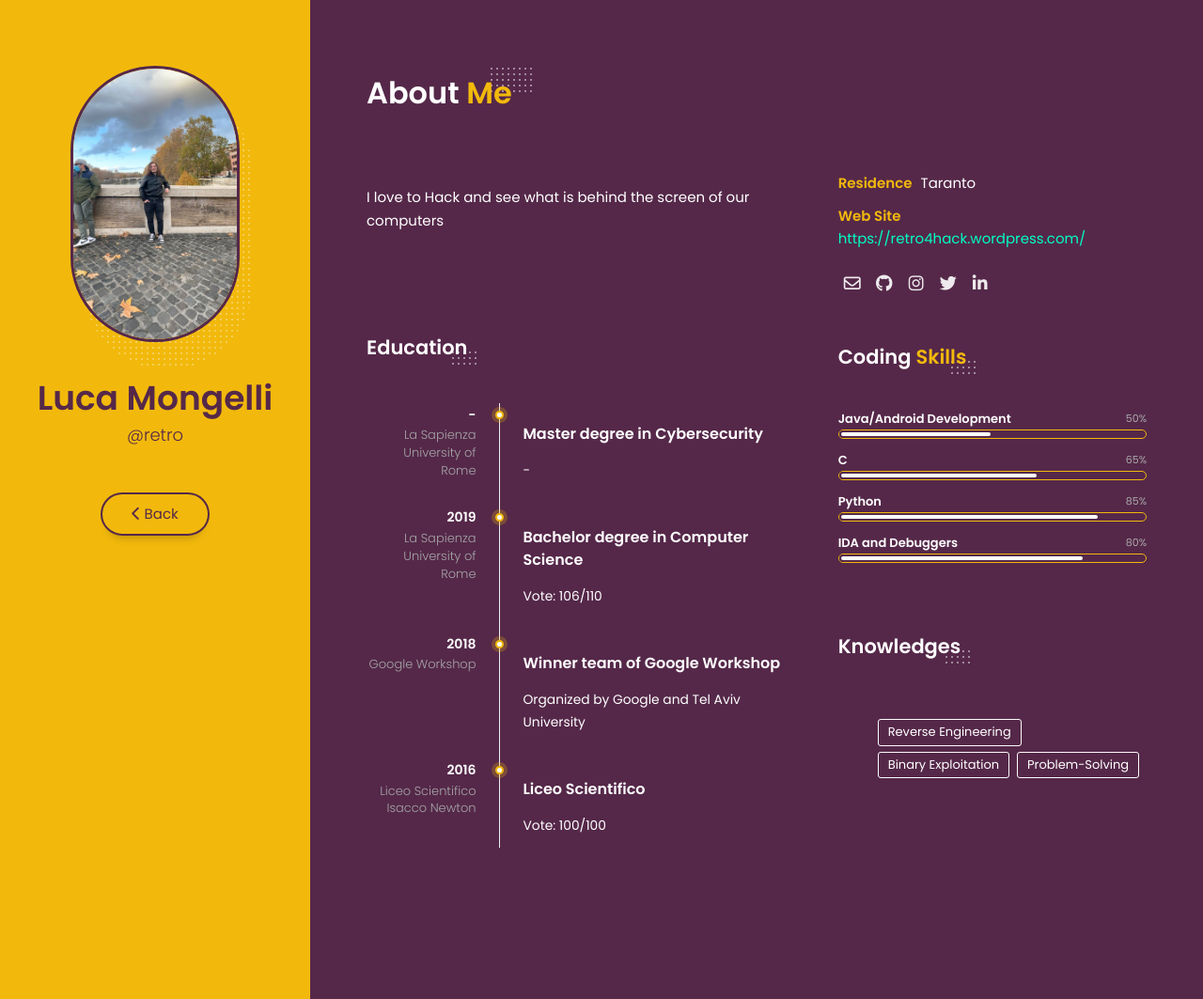
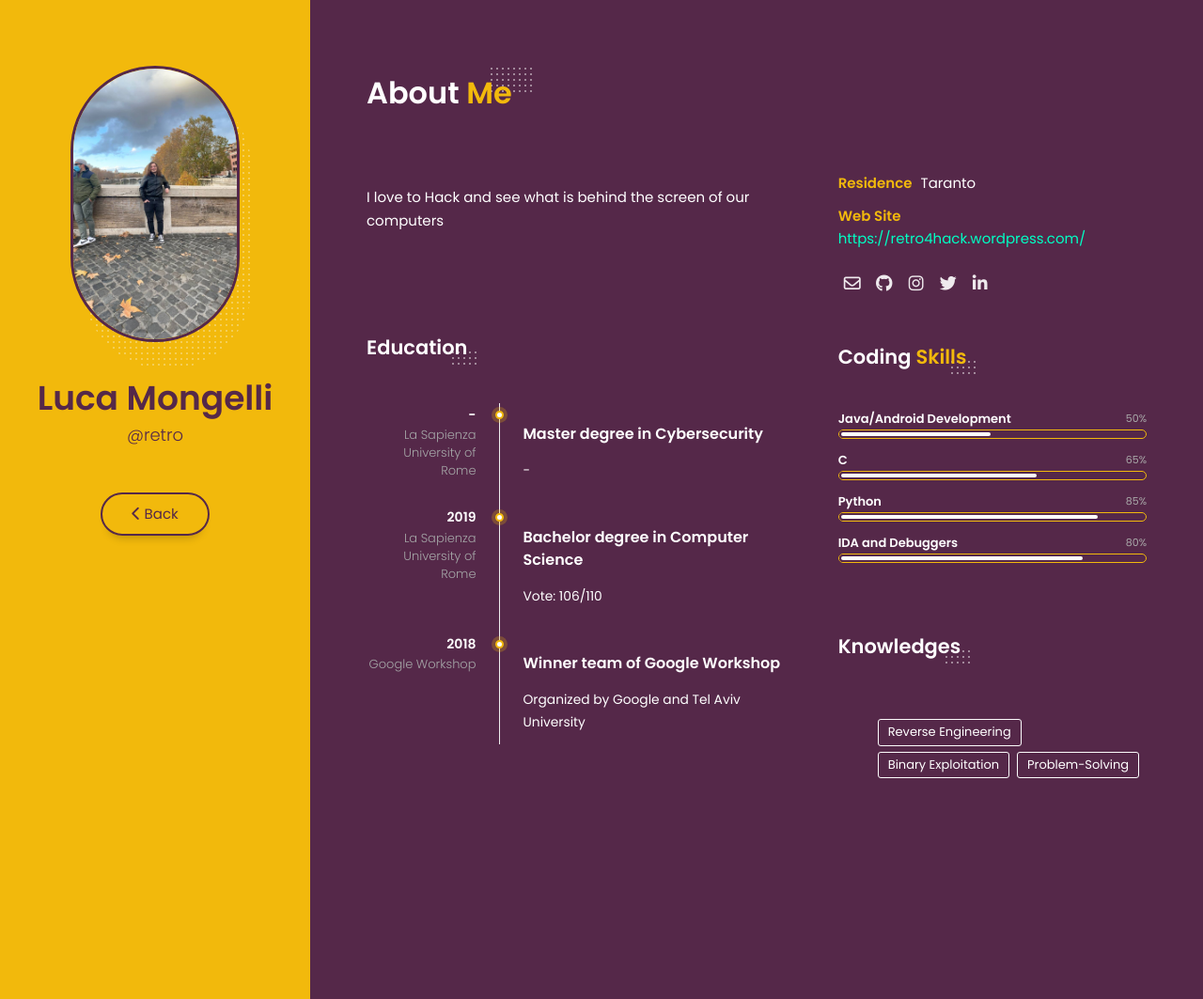
Before and after one commit to HACKappatoi/HACKappatoi.github.io, a Jekyll site: the page built from retro_cv.md, in a window 1280 px wide. Shown: the whole page at 94% size. Built offline with Jekyll 4.4.1, drawn with Linux system fonts in a browser that asks for light colours; nearby versions of some CDN libraries.

Commit message:
Update retro_cv.md

```diff
--- a/retro_cv.md
+++ b/retro_cv.md
@@ -82,11 +82,6 @@ educations_timeline: [
                         , title: "Winner team of Google Workshop"
                         , description: "Organized by Google and Tel Aviv University"
                         },
-                        { year: 2016
-                        , company: "Liceo Scientifico Isacco Newton"
-                        , title: "Liceo Scientifico"
-                        , description: "Vote: 100/100"
-                        },
 
                      ]
 
```
